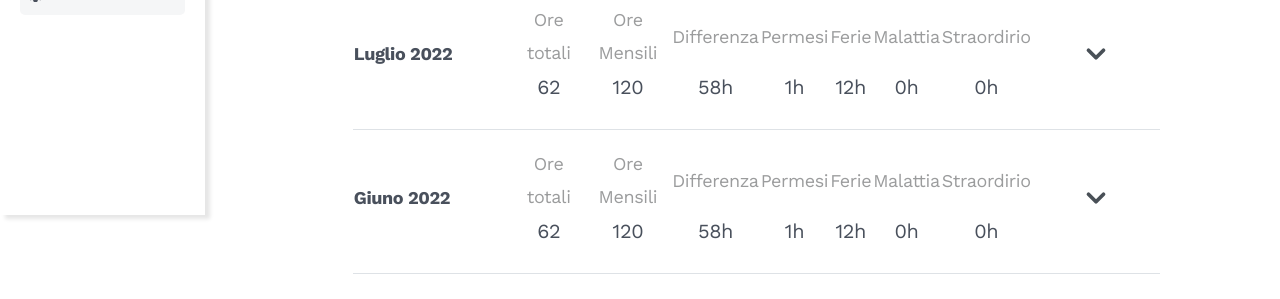
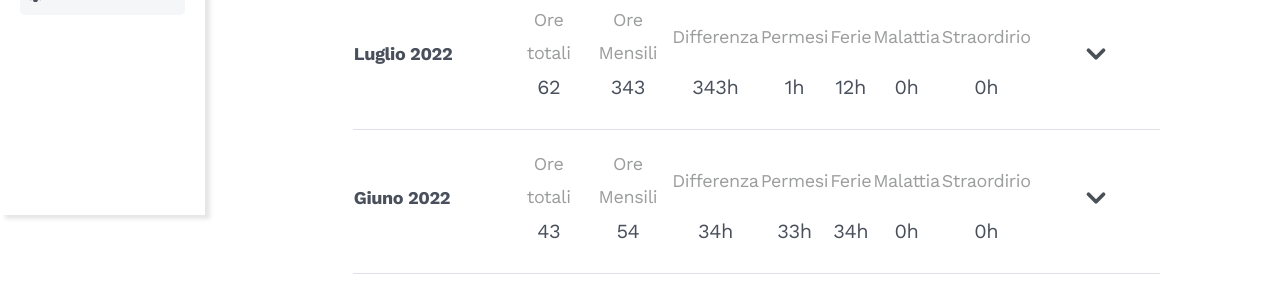
Before and after one commit to Hasan0734/portal-dashboard, a React (Create React App) app: page /dependenti in a window 1280 px wide. Shown: the part 633-932 px from the top of the page. Built offline with nearby package versions, Linux system fonts and the light colour scheme.

Commit message:
table fully dynamic

```diff
--- a/src/components/Dipendenti/Dipendenti.js
+++ b/src/components/Dipendenti/Dipendenti.js
@@ -34,7 +34,7 @@ export default class Dipendenti extends Component {
 
             {/* Table */}
 
-            {tableData.map((dt, i) => <Table key={dt.id} title={dt.title} body={dt.body} />)}
+            {tableData.map((dt, i) => <Table key={dt.id} data={dt} />)}
 
 
           </div>
--- a/src/components/Dipendenti/Table/Table.css
+++ b/src/components/Dipendenti/Table/Table.css
@@ -43,7 +43,7 @@
     line-height: 33px;
     letter-spacing: -0.022em;
     color: #9B9C9D;
-    /* padding: 10px 0px; */
+    padding: 10px 0px;
 
 }
 
--- a/src/components/Dipendenti/Table/Table.js
+++ b/src/components/Dipendenti/Table/Table.js
@@ -18,15 +18,14 @@ export default class Table extends Component {
    this.setState({isOpen: !this.state.isOpen})
   }
   render() {
-
-  console.log(this.state.isOpen)
+    const {body,title, ore_totali, ore_mensili, differenza, permesi, ferie, malattia, straordirio} = this.props.data
     return (
-      <div className="mt-3 border-bottom  border-1">
+      <div className="mt-3 border-bottom ">
         <table className="table_area w-100">
           <thead className="mb-2">
             <tr>
               <th className="table_main_title" rowspan="2">
-                {this.props.title}
+                {title}
               </th>
               <th className="table_head text-center">Ore totali</th>
               <th className="table_head text-center">Ore Mensili</th>
@@ -47,19 +46,19 @@ export default class Table extends Component {
               </th>
             </tr>
             <tr>
-              <th className="table_head_val text-center">62</th>
-              <th className="table_head_val text-center">120</th>
-              <th className="table_head_val text-center">58h</th>
-              <th className="table_head_val text-center">1h</th>
-              <th className="table_head_val text-center">12h</th>
-              <th className="table_head_val text-center">0h</th>
-              <th className="table_head_val text-center">0h</th>
+              <th className="table_head_val text-center">{ore_totali}</th>
+              <th className="table_head_val text-center">{ore_mensili}</th>
+              <th className="table_head_val text-center">{differenza}h</th>
+              <th className="table_head_val text-center">{permesi}h</th>
+              <th className="table_head_val text-center">{ferie}h</th>
+              <th className="table_head_val text-center">{malattia}h</th>
+              <th className="table_head_val text-center">{straordirio}h</th>
             </tr>
           </thead>
           <br />
 
-          {this.props.body.length > 0 && this.state.isOpen && (
-            <tbody className="table_body">
+          {body.length > 0 && this.state.isOpen && (
+            <tbody className="table_body border-top">
               <tr>
                 <td className="text-center td_head">Data</td>
                 <td className="text-center td_head">Entrata</td>
@@ -73,7 +72,7 @@ export default class Table extends Component {
               </tr>
 
               {/* data list */}
-              {this.props.body.map((dt, i) => (
+              {body?.map((dt, i) => (
                 <TableData key={dt.id} body={dt} />
               ))}
             </tbody>
--- a/src/components/Dipendenti/dummyData.js
+++ b/src/components/Dipendenti/dummyData.js
@@ -2,6 +2,13 @@ export const tableData = [
   {
     id: 1,
     title: "Luglio 2022",
+    ore_totali: 62,
+    ore_mensili: 343,
+    differenza: 343,
+    permesi: 1,
+    ferie: 12,
+    malattia: 0,
+    straordirio: 0,
     body: [
       {
         id: 20,
@@ -48,6 +55,13 @@ export const tableData = [
   {
     id: 2,
     title: "Giuno 2022",
+    ore_totali: 43,
+    ore_mensili: 54,
+    differenza: 34,
+    permesi: 33,
+    ferie: 34,
+    malattia: 0,
+    straordirio: 0,
     body: [
       {
         id: 23,
@@ -64,6 +78,13 @@ export const tableData = [
   {
     id: 3,
     title: "Maggio 2022",
+    ore_totali: 62,
+    ore_mensili: 343,
+    differenza: 343,
+    permesi: 1,
+    ferie: 12,
+    malattia: 0,
+    straordirio: 0,
     body: [
       {
         id: 23,
```
